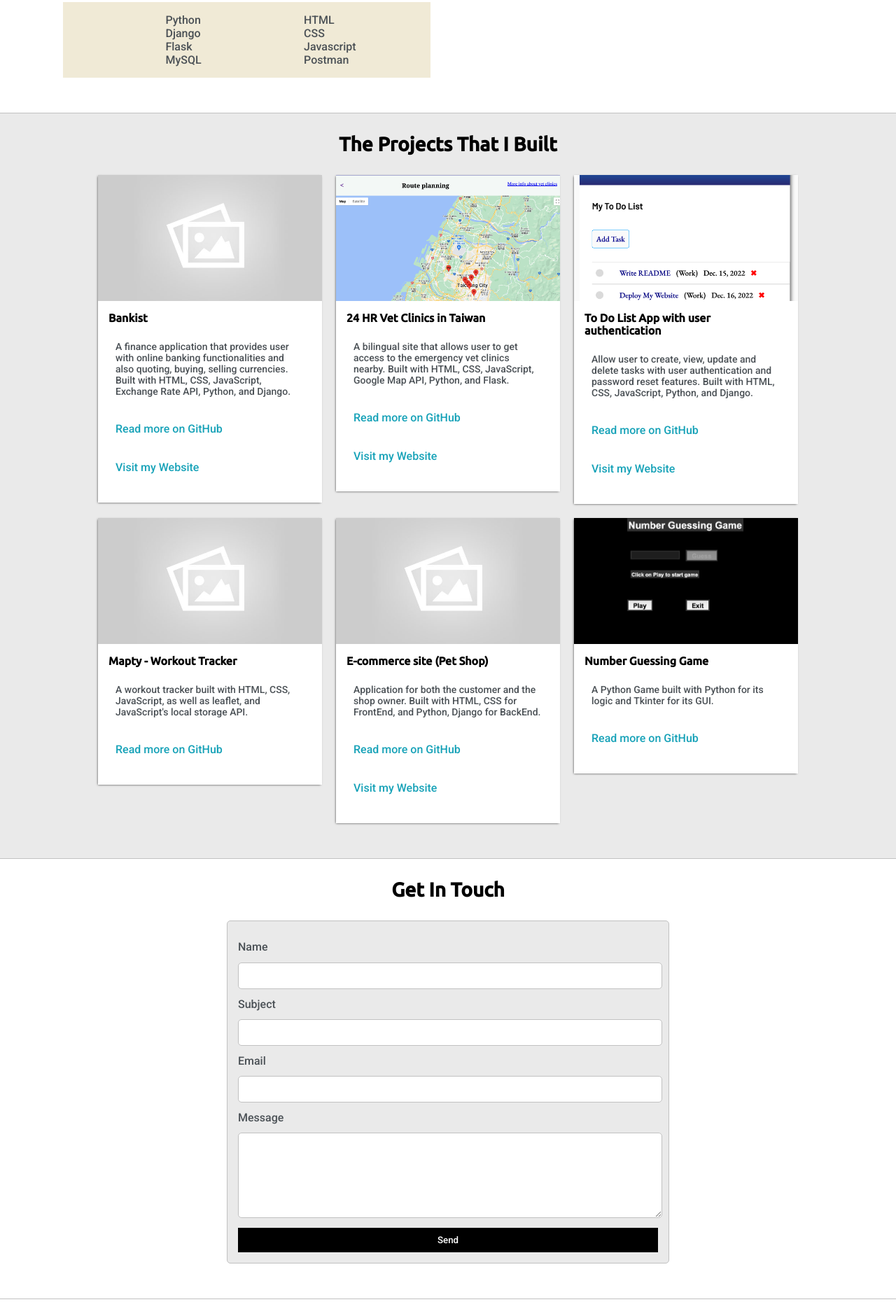
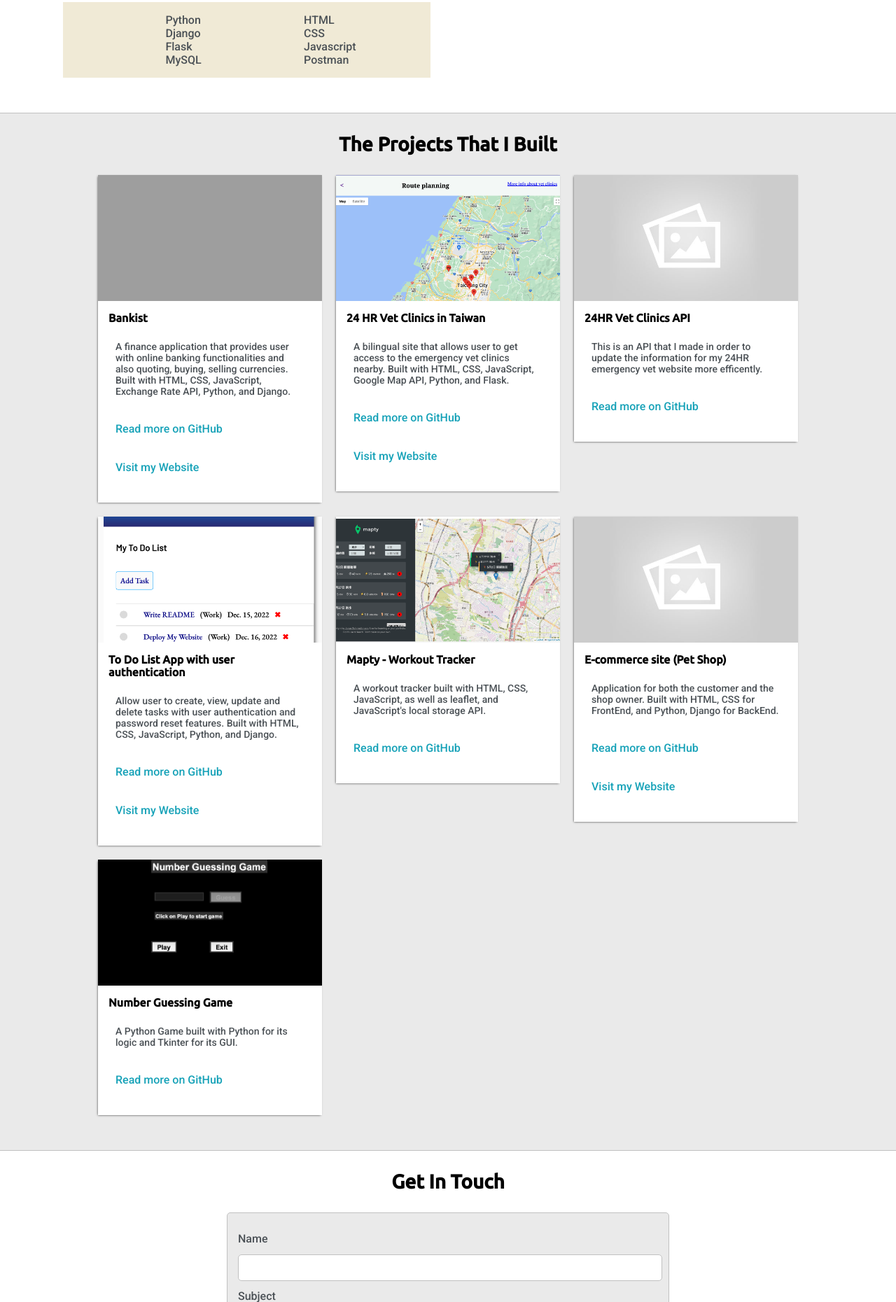
Before and after one commit to Ru960413/portfolio_page, a Flask app: page / in a window 1280 px wide. Shown: the part 1100-2960 px from the top of the page at 70% size. Run offline with Flask 3, Linux system fonts and the light colour scheme; some libraries are stand-ins or nearby versions; grey boxes are pictures that could not be loaded.

Commit message:
update project: add pics and add api project

```diff
--- a/templates/en_index.html
+++ b/templates/en_index.html
@@ -143,7 +143,7 @@
           <div>
             <div class="post">
               <!--<img src="images/default.jpg" class="thumbnail" />-->
-              <img src="{{ url_for('static', filename='images/default.jpg') }}" class="thumbnail" />
+              <img src="{{ url_for('static', filename='images/currency_page.png') }}" class="thumbnail" />
               <div class="post-preview">
                 <h6 class="post-title">Bankist</h6>
                 <p class="post-intro">
@@ -153,10 +153,10 @@
                   Django.
                 </p>
                 <p>
-                  <a href="#">Read more on GitHub</a>
+                  <a href="https://github.com/Ru960413/finance--Django-">Read more on GitHub</a>
                 </p>
                 <p>
-                  <a href="#">Visit my Website</a>
+                  <a href="https://railway.app/project/6db88260-fb0e-4422-869d-65a3d280cb11">Visit my Website</a>
                 </p>
               </div>
             </div>
@@ -188,6 +188,23 @@
             </div>
           </div>
 
+        <div>
+          <div class="post">
+            <img src="{{ url_for('static', filename='images/default.jpg') }}" class="thumbnail" />
+            <div class="post-preview">
+              <h6 class="post-title">24HR Vet Clinics API</h6>
+              <p class="post-intro">
+                This is an API that I made in order to update the information for my 24HR emergency vet website more efficently.
+              </p>
+              <p>
+                <a href="https://github.com/Ru960413/24HR_VET_API_V2"
+                  >Read more on GitHub</a
+                >
+              </p>
+            </div>
+          </div>
+        </div>
+
           <div>
             <div class="post">
               <img src="{{ url_for('static', filename='images/To Do List Homepage.png') }}" class="thumbnail" />
@@ -215,14 +232,14 @@
           </div>
           <div>
             <div class="post">
-              <img src="{{ url_for('static', filename='images/default.jpg') }}" class="thumbnail" />
+              <img src="{{ url_for('static', filename='images/cycling.png') }}" class="thumbnail" />
               <div class="post-preview">
                 <h6 class="post-title">Mapty - Workout Tracker</h6>
                 <p class="post-intro">
                   A workout tracker built with HTML, CSS, JavaScript, as well as leaflet, and JavaScript's local storage API.
                 </p>
                 <p>
-                  <a href="#"
+                  <a href="https://github.com/Ru960413/Mapty_the_workout_tracker"
                     >Read more on GitHub</a
                   >
                 </p>
```
Also changed, not shown: templates/zh_index.html (+22 -3 lines).
